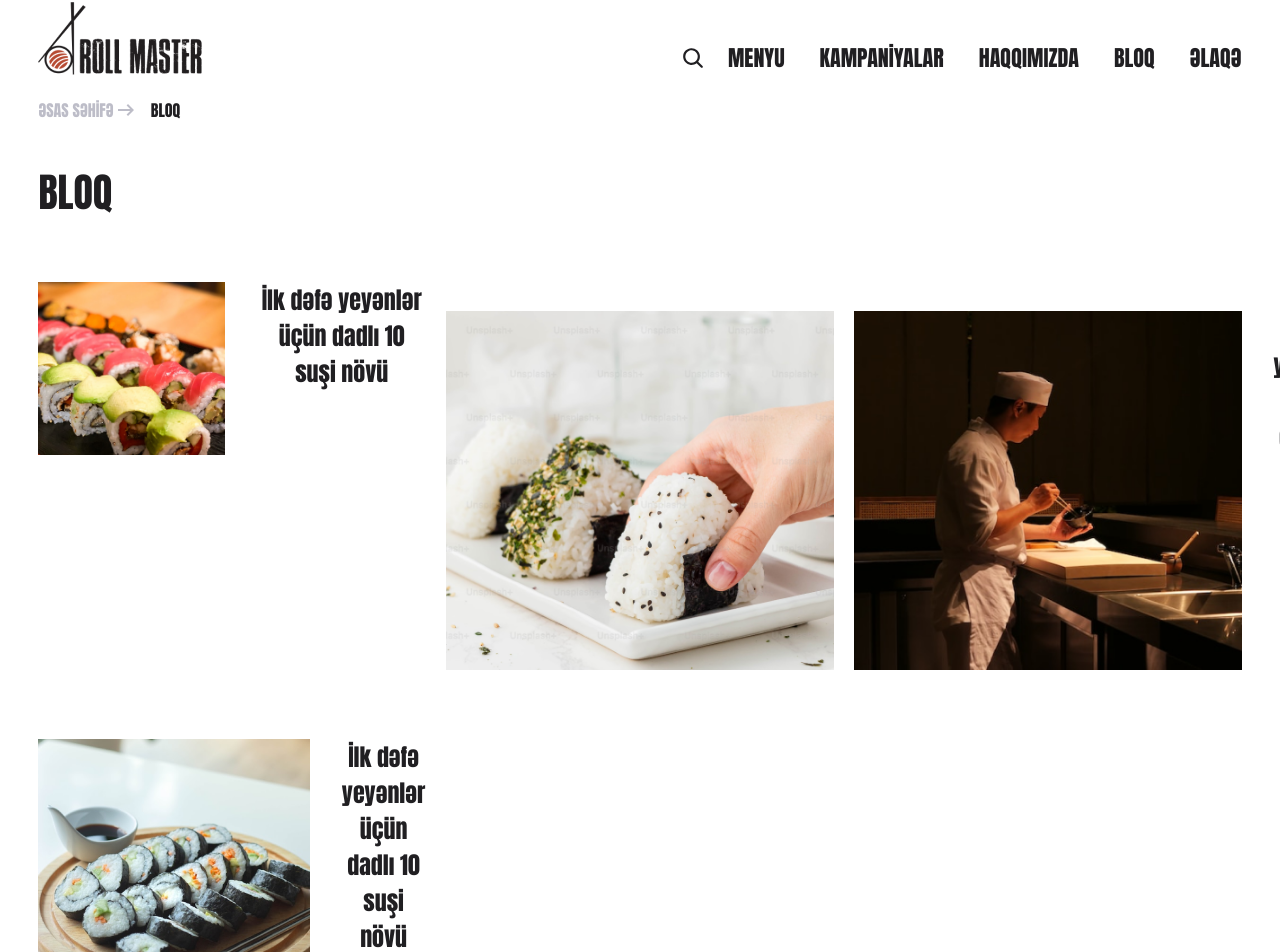
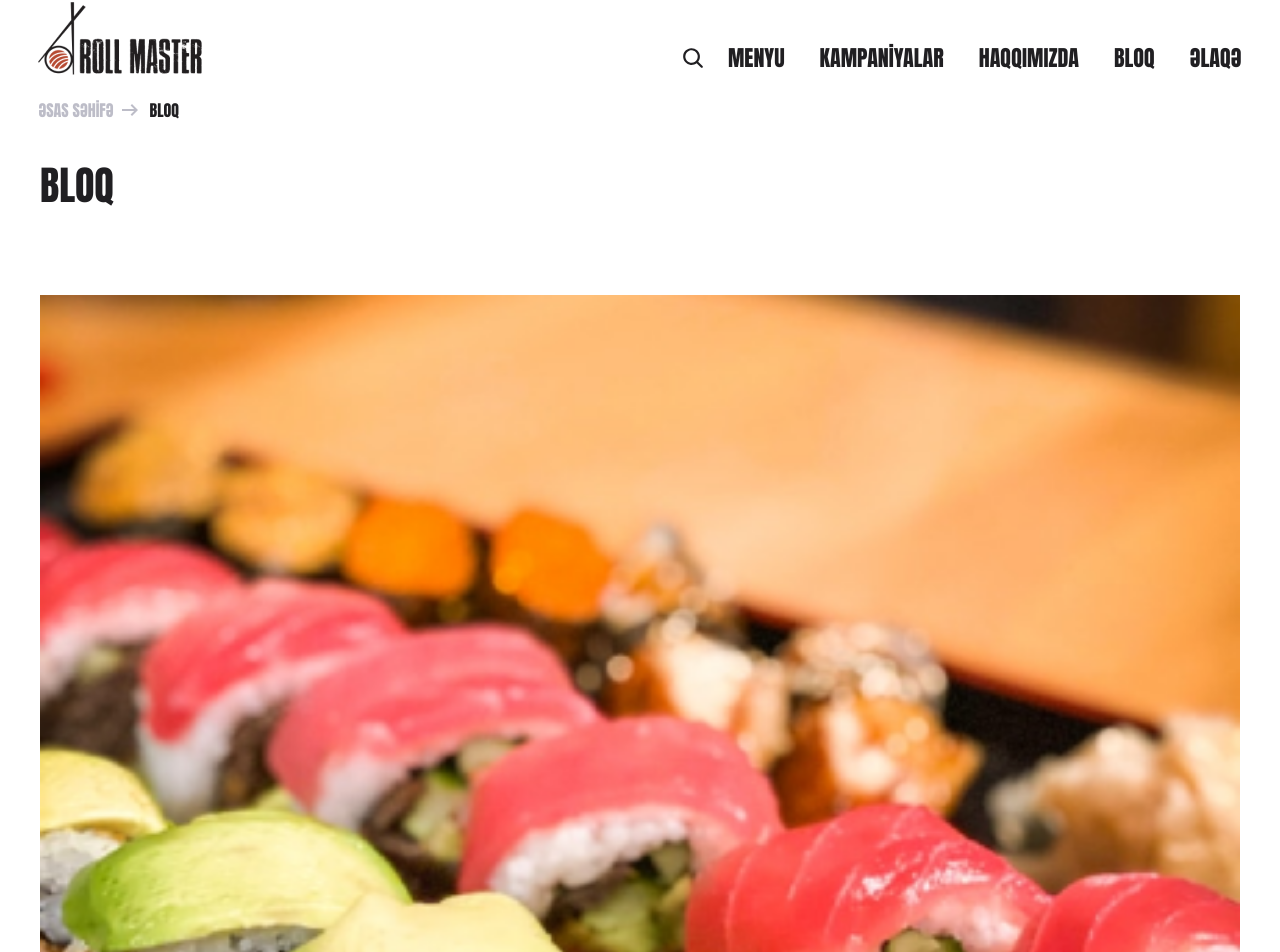
Before and after one commit to orxanmuradli/roll-master-pro, a React (Create React App) app: page /BLOQ in a window 1280 px wide. Shown: the part 2-954 px from the top of the page. Built offline with nearby package versions, Linux system fonts and the light colour scheme.

Commit message:
new version

```diff
--- a/src/App.jsx
+++ b/src/App.jsx
@@ -2,10 +2,9 @@ import "./App.css";
 import Header from "./components/Header/Navbar";
 import { Route, Routes } from "react-router-dom";
 import Home from "./components/Pages/Home/Home";
-import SearchBar from "./components/Pages/SearchBar/SearchBar";
-import BookData from "../src/data/search-data.json";
+
 import Footer from "./components/Footer/Footer";
-import React, { useEffect, useState } from "react";
+import { React, useState } from "react";
 import MenuList from "./components/Pages/MenuList/MenuList";
 import About from "./components/Pages/About/About";
 import Company from "./components/Pages/Company/Company";
--- a/src/components/Footer/Footer.jsx
+++ b/src/components/Footer/Footer.jsx
@@ -1,8 +1,7 @@
-import insta from "../../assets/insta.png";
-import face from "../../assets/face.png";
+
 import "./Footer.css";
 import React from "react";
-import SocialMedia from "../Footer/Socialmedia";
+
 import Theme from "../Theme/Theme";
 import wolt from "../../assets/wolt.png";
 import { NavLink } from "react-router-dom";
--- a/src/components/Header/NavMobile.jsx
+++ b/src/components/Header/NavMobile.jsx
@@ -14,7 +14,7 @@ const Header = () => {
         style={{ transform: `translateX(${search ? "0px" : 0})` }}
       >
         <div className="leftSide">
-          <img src={Logo} />
+          <img src={Logo} alt="logo" />
         </div>
         {/* <div className="contex">
 
--- a/src/components/Header/Navbar.css
+++ b/src/components/Header/Navbar.css
@@ -22,7 +22,7 @@
   width: 40%;
 }
 
-.navs{
+.navs {
   position: sticky;
   top: 0;
   z-index: 100000000;
--- a/src/components/Pages/Bloq/Bloq.css
+++ b/src/components/Pages/Bloq/Bloq.css
@@ -15,17 +15,12 @@
 
 .bloq-heading {
 }
+.container-Bloqsss {
+  margin-left: 40px;
+  margin-right: 40px;
+}
 
-/* .informations span{
-    color: #201F22;
-    font-size: 24px;
-    font-family: "Anton", sans-serif;
-    font-weight: 400;
-    font-style: normal;
-    line-height: normal;
-    text-align: center;
-} */
-.bloq-spans {
+.main_informations span {
   color: #201f22;
   font-size: 24px;
   font-family: "Anton", sans-serif;
@@ -34,39 +29,46 @@
   line-height: normal;
   text-align: center;
 }
-
-.informations {
+.bloq_span {
+  text-align: center;
+  margin-top: 20px !important;
+}
+.main_information_img {
   display: flex;
-  justify-content: space-between;
-
-  margin-top: 40px;
   gap: 32px;
 }
-.informations img {
+.main_informations {
+  display: flex;
+  flex-direction: column;
+  margin-top: 40px;
+
+  width: calc((100% - 40px) / 3);
+}
+.main_informations img {
   width: 100%;
 }
 
-.bloq-header {
+.bloq_header {
   display: flex;
-  align-items: center;
+  flex-direction: column;
+  /* align-items: center; */
   /* gap: 32px; */
-  flex-wrap: wrap;
+  /* flex-wrap: wrap; */
   /* width: calc((100% - 40px) / 3); */
-  justify-content: space-between;
 }
-.informations-two {
+.informationstwo {
   display: flex;
-  gap: 40px;
+  gap: 32px;
 }
 @media only screen and (max-width: 1300px) {
-  .informations {
+  .main_information_img {
     width: calc((100% - 40px) / 3);
     /* height: 400px; */
     display: flex;
     justify-content: space-between;
     margin-top: 40px;
   }
-  .informations img {
+  .main-informations img {
     width: 100%;
   }
 
@@ -78,7 +80,7 @@
     /* width: calc((100% - 40px) / 3); */
     gap: 30px;
   }
-  .informations-two {
+  .informations_two {
     display: flex;
     flex-direction: column;
     gap: 40px;
@@ -91,14 +93,21 @@
     align-items: center;
     gap: 0px;
   }
-}
-@media only screen and (max-width: 768px) {
+
   .bloq-header {
+    display: flex;
+    flex-direction: column;
+    align-items: center;
   }
-  .informations {
+  .main_informations {
     display: flex;
     flex-direction: column;
     width: 100%;
+  }
+  .main_information_img {
+    width: 100%;
+    display: flex;
+    flex-direction: column;
   }
   .imform-img {
     width: 100%;
@@ -106,6 +115,61 @@
   .imform-img img {
     width: 100%;
     flex-wrap: nowrap;
+  }
+  .informationstwo {
+    display: flex;
+    flex-direction: column;
+    gap: 40px;
+  }
+  .bloq_span span {
+    /* font-size: 20px; */
+    line-height: 32px;
+  }
+  .bloq_span {
+    text-align: center;
+    margin-top: 20px;
+    width: 100%;
+    height: auto;
+  }
+
+}
+@media only screen and (max-width: 768px) {
+  .bloq-header {
+    display: flex;
+    flex-direction: column;
+    align-items: center;
+  }
+  .main_informations {
+    display: flex;
+    flex-direction: column;
+    width: 100%;
+  }
+  .main_information_img {
+    width: 100%;
+    display: flex;
+    flex-direction: column;
+  }
+  .imform-img {
+    width: 100%;
+  }
+  .imform-img img {
+    width: 100%;
+    flex-wrap: nowrap;
+  }
+  .informationstwo {
+    display: flex;
+    flex-direction: column;
+    gap: 40px;
+  }
+  .bloq_span span {
+    /* font-size: 20px; */
+    line-height: 32px;
+  }
+  .bloq_span {
+    text-align: center;
+    margin-top: 20px;
+    width: 100%;
+    height: auto;
   }
 }
 
--- a/src/components/Pages/Bloq/Bloq.jsx
+++ b/src/components/Pages/Bloq/Bloq.jsx
@@ -2,49 +2,50 @@ import React from "react";
 import "./Bloq.css";
 import rector from "../../../assets/rector1.png";
 import restor from "../../../assets/restor2.png";
-import remmos  from  "../../../assets/Remmos 37 (5).png";
-import recmos  from "../../../assets/recmos3.png";
-import remsort  from "../../../assets/remsort4.png";
+import remmos from "../../../assets/Remmos 37 (5).png";
+import recmos from "../../../assets/recmos3.png";
+import remsort from "../../../assets/remsort4.png";
 import BreadCrumbs from "../BreadCrumbs/BreadCrumbs";
 
 const Bloq = () => {
   return (
     <div className=" bloq-heading">
-          <BreadCrumbs pathnames={["","BLOQ"]} />
+      <BreadCrumbs pathnames={["", "BLOQ"]} />
 
-      <div className="container">
+      <div className="container-Bloqsss">
         <h2>BLOQ</h2>
-        <div className="bloq-header">
-          <div className="informations">
-            <div className="imform-img">
+        <div className="bloq_header">
+          <div className="main_information_img">
+            <div className="main_informations">
               <img src={rector} alt="" />
-            </div>
-            <div className="bloq-spans">
+              <div className="bloq_span">
                 <span>İlk dəfə yeyənlər üçün dadlı 10 suşi növü</span>
               </div>
             </div>
-          <div className="informations">
+
+            <div className="main_informations">
               <img src={restor} alt="" />
-            <div className="bloq-spans">
+              <div className="bloq_span">
                 <span>İlk dəfə yeyənlər üçün dadlı 10 suşi növü</span>
               </div>
             </div>
-          <div className="informations">
+            <div className="main_informations">
               <img src={remmos} alt="" />
-            <div className="bloq-spans">
+              <div className="bloq_span">
                 <span>İlk dəfə yeyənlər üçün dadlı 10 suşi növü</span>
               </div>
             </div>
-          <div className="informations-two">
-          <div className="informations">
+          </div>
+          <div className="informationstwo">
+            <div className="main_informations">
               <img src={recmos} alt="" />
-            <div className="bloq-spans">
+              <div className="bloq_span">
                 <span>İlk dəfə yeyənlər üçün dadlı 10 suşi növü</span>
               </div>
             </div>
-          <div className="informations">
+            <div className="main_informations">
               <img src={remsort} alt="" />
-            <div className="bloq-spans">
+              <div className="bloq_span">
                 <span>İlk dəfə yeyənlər üçün dadlı 10 suşi növü</span>
               </div>
             </div>
--- a/src/components/Pages/BloqDetail/BloqDetail.css
+++ b/src/components/Pages/BloqDetail/BloqDetail.css
@@ -1,21 +1,27 @@
 @import url("https://fonts.googleapis.com/css2?family=Poppins&display=swap");
 
-.container h2 {
+.test12 h2 {
   font-size: 40px;
   margin-top: 40px;
   margin-bottom: 20px;
   color: #201f22;
 }
-.container p {
+.test12 p {
   font-size: 20px;
   font-weight: 400;
   color: #504e53;
   line-height: 32px;
   font-family: "Anton", sans-serif;
 }
+
+.content-main-bloq {
+  display: flex;
+  justify-content: start;
+  color: #201f22;
+}
 .bloq-main {
   margin-right: 36px;
-  /* margin-left: 36px; */
+  margin-left: 36px;
   margin-top: 32px;
 }
 .informations1 {
@@ -87,12 +93,12 @@ bloq-spans span {
     margin-left: 16px;
     margin-top: 36px;
   }
-  .container h2 {
+  .test12 h2 {
     font-size: 28px;
     margin-bottom: 12px;
     margin-top: 28px;
   }
-  .container p {
+  .test12 p {
     font-size: 20px;
   }
 
--- a/src/components/Pages/BreadCrumbs/BreadCrumbs.css
+++ b/src/components/Pages/BreadCrumbs/BreadCrumbs.css
@@ -29,16 +29,21 @@
 
 .first_text_of_breadcrumb div {
   display: flex;
-  /* justify-content: center;
-    align-items: center;
-    gap: 4px;
-    */
+  gap: 4px;
 }
 
 .pathname_of_breadcrumb {
   display: flex;
   gap: 13.25px;
+  align-items: center;
+  justify-content: center;
 }
 
 .first_text_of_breadcrumb {
 }
+
+.container1 {
+  width: 1360px;
+  max-width: 94%;
+  margin: 0 auto;
+}
--- a/src/components/Pages/BreadCrumbs/BreadCrumbs.jsx
+++ b/src/components/Pages/BreadCrumbs/BreadCrumbs.jsx
@@ -1,12 +1,12 @@
 import React from "react";
-import { useLocation, Link } from "react-router-dom";
+import { Link } from "react-router-dom";
 import "./BreadCrumbs.css";
 
 function BreadCrumbs({ pathnames }) {
   return (
     <>
       <div className="first_text_of_breadcrumb">
-        <div className="container">
+        <div className="container1">
           {pathnames &&
             pathnames.map((path, index) =>
               path === "" ? (
@@ -15,7 +15,6 @@ function BreadCrumbs({ pathnames }) {
                 </>
               ) : index === pathnames.length - 1 ? (
                 <div className="last_text_of_breadrcrumb">
-                  <div>
                   <svg
                     xmlns="http://www.w3.org/2000/svg"
                     width="24"
@@ -28,21 +27,7 @@ function BreadCrumbs({ pathnames }) {
                       fill="#BDBDC8"
                     />
                   </svg>
-                    {/* <svg
-                      width="24"
-                      height="24"
-                      viewBox="0 0 14 10"
-                      fill="none"
-                      xmlns="http://www.w3.org/2000/svg"
-                    >
-                      <path
-                        fill-rule="evenodd"
-                        clip-rule="evenodd"
-                        d="M13.5303 5.5303C13.8232 5.2374 13.8232 4.7626 13.5303 4.4697L9.5303 0.469668C9.2374 0.176777 8.7626 0.176777 8.4697 0.469668C8.1768 0.762558 8.1768 1.23744 8.4697 1.53033L11.1893 4.25H1C0.58579 4.25 0.25 4.5858 0.25 5C0.25 5.4142 0.58579 5.75 1 5.75H11.1893L8.4697 8.4697C8.1768 8.7626 8.1768 9.2374 8.4697 9.5303C8.7626 9.8232 9.2374 9.8232 9.5303 9.5303L13.5303 5.5303Z"
-                        fill="#8D9195"
-                      />
-                    </svg> */}
-                  </div>
+                  <div></div>
                   <span>{path}</span>
                 </div>
               ) : (
```
Also changed, not shown: src/components/Header/Navbar.jsx (+45 -41 lines), src/components/Pages/BloqDetail/BloqDetail.jsx (+32 -23 lines), src/components/Pages/SearchBar/SearchBar.css (+17 -2 lines). Lines whose indentation alone changed are shown as unchanged.
